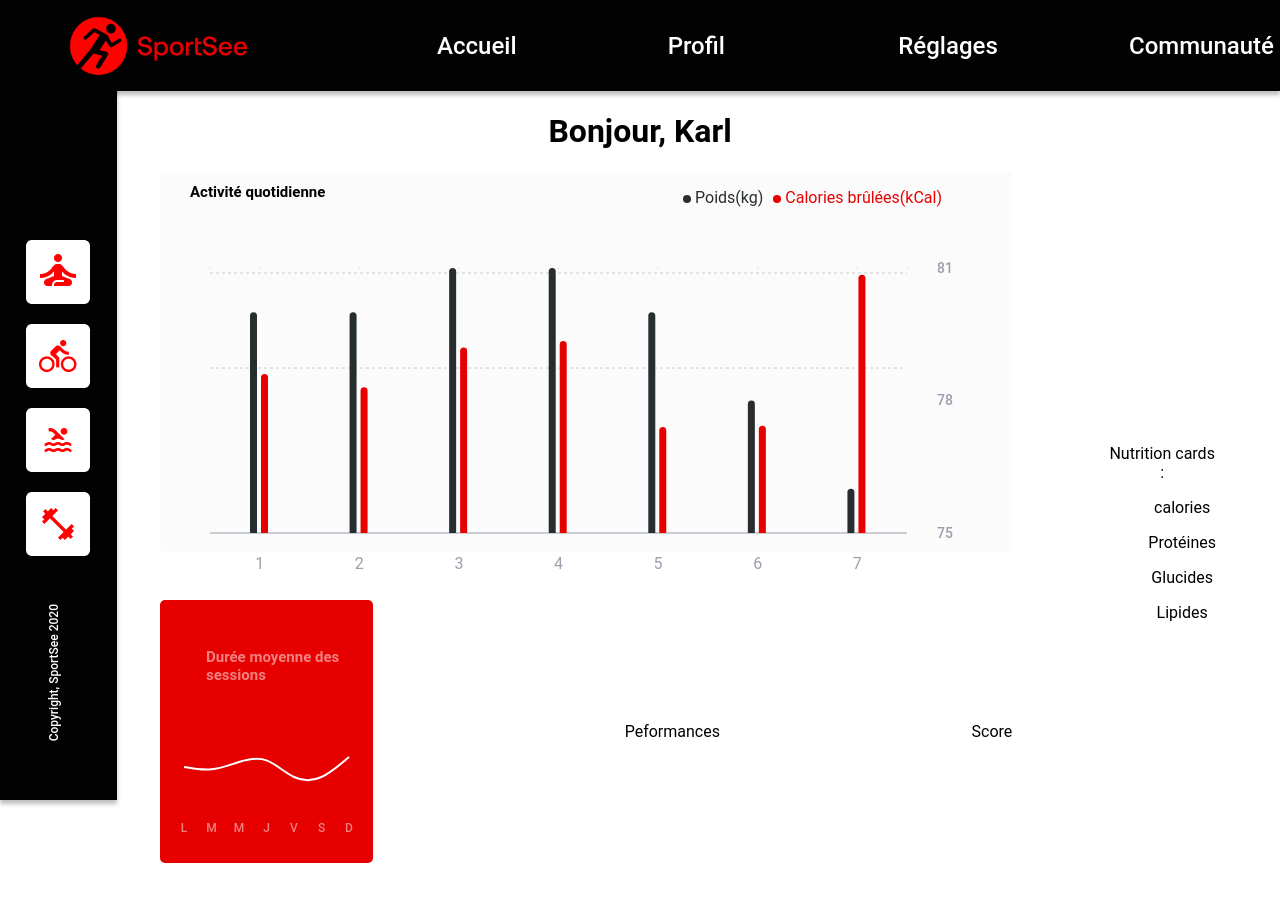
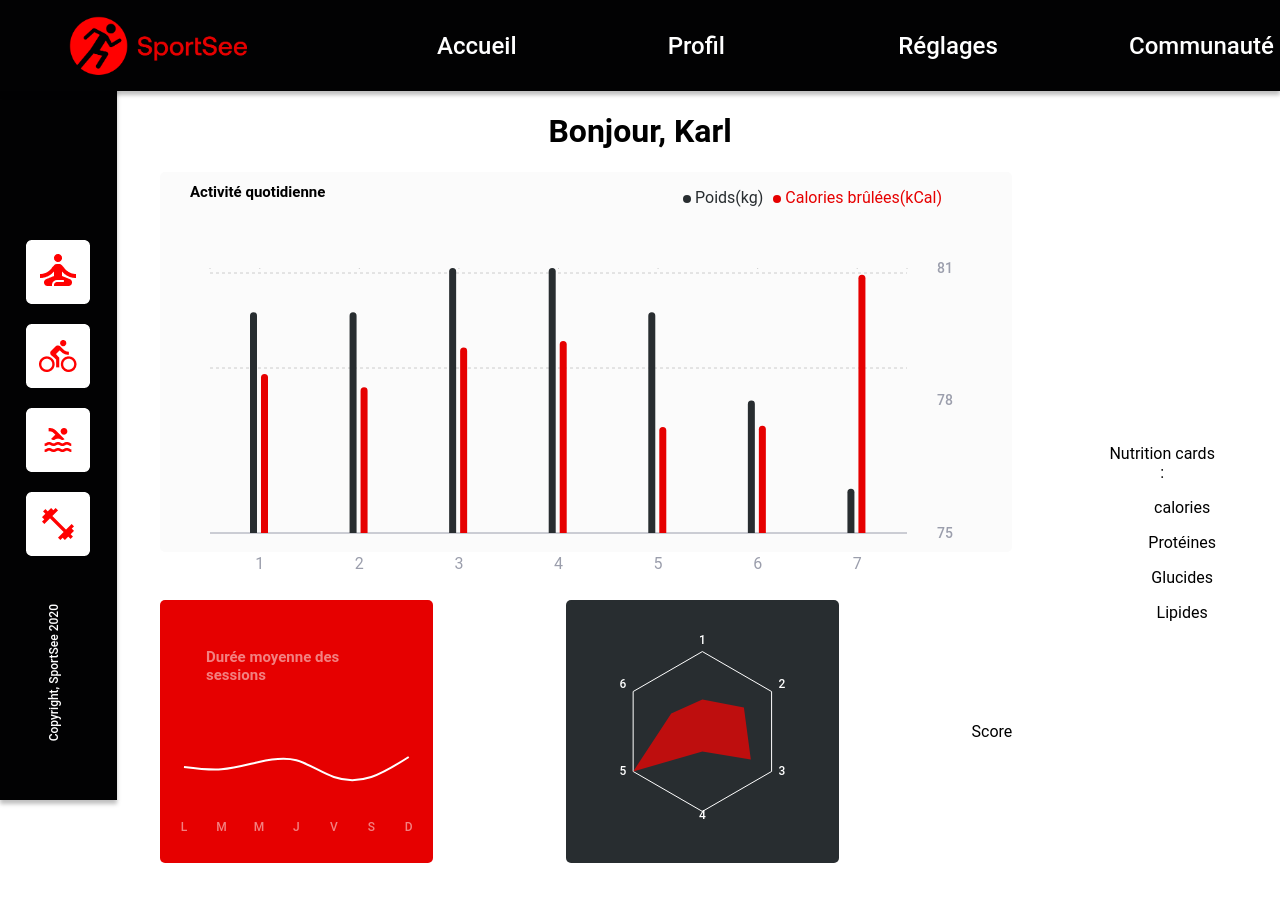
Before and after one commit to fvnny-code/SportSee, a React (Create React App) app in the folder front-end/: page /user/1 in a window 1280 px wide. Shown: the top 902 px of the page. Built offline with nearby package versions, Linux system fonts and the light colour scheme.

Commit message:
Displaying of rough datas on PerformanceChart radaraChart.

```diff
--- /dev/null
+++ b/front-end/src/components/Charts/PerformanceChart.jsx
@@ -0,0 +1,33 @@
+import { PolarAngleAxis, PolarGrid, Radar, RadarChart, ResponsiveContainer } from "recharts";
+import { UserContext } from "../../utils/context";
+import { useContext } from "react";
+
+
+export function PerformanceChart() {
+
+    const context = useContext(UserContext);
+    console.log(context.performance)
+    if (!context.hasLoaded) {
+        return <></>;
+    }
+
+    return (
+        <ResponsiveContainer width="100%" height="100%">
+            <RadarChart
+                data={context.performance.data}
+                outerRadius={80}>
+                <PolarAngleAxis
+                    dataKey="kind"
+                    tickLine={false}
+                    tick={{ fontSize: 12, fontWeight: 500 }}
+                    stroke="#FFFFFF"
+                />
+                <Radar
+                    dataKey="value"
+                    fill="#FF0101B2"
+                />
+            </RadarChart>
+
+        </ResponsiveContainer>
+    )
+}
--- a/front-end/src/index.css
+++ b/front-end/src/index.css
@@ -149,7 +149,7 @@ li {
   background-color: #E60000;
   border-radius: 5px;
   height: 263px;
-  width: 25%;
+  width: 32%;
   position: relative;
   display: flex;
   flex-direction: column;
@@ -169,3 +169,11 @@ li {
   align-items: center;
 
 }
+
+/* Performance */
+.performanceChart {
+  background-color: #282D30;
+  border-radius: 5px;
+  width: 32%;
+  height: 263px;
+}
--- a/front-end/src/pages/User.jsx
+++ b/front-end/src/pages/User.jsx
@@ -2,6 +2,7 @@ import React, { useState, useEffect, useContext } from 'react';
 import { UserContext, } from '../utils/context';
 import ActivityChart from '../components/Charts/ActivityChart';
 import { AverageSessionsChart } from '../components/Charts/AverageSessionsChart';
+import { PerformanceChart } from '../components/Charts/PerformanceChart';
 
 
 
@@ -25,8 +26,9 @@ export default function User() {
                                 <div className='sessionDurationChart'>
                                     <AverageSessionsChart />
                                 </div>
-
-                                <div className='performanceChart'>Peformances</div>
+                                <div className='performanceChart'>
+                                    <PerformanceChart />
+                                </div>
                                 <div className='scoreChart'>Score</div>
                             </div>
                         </article>
```
